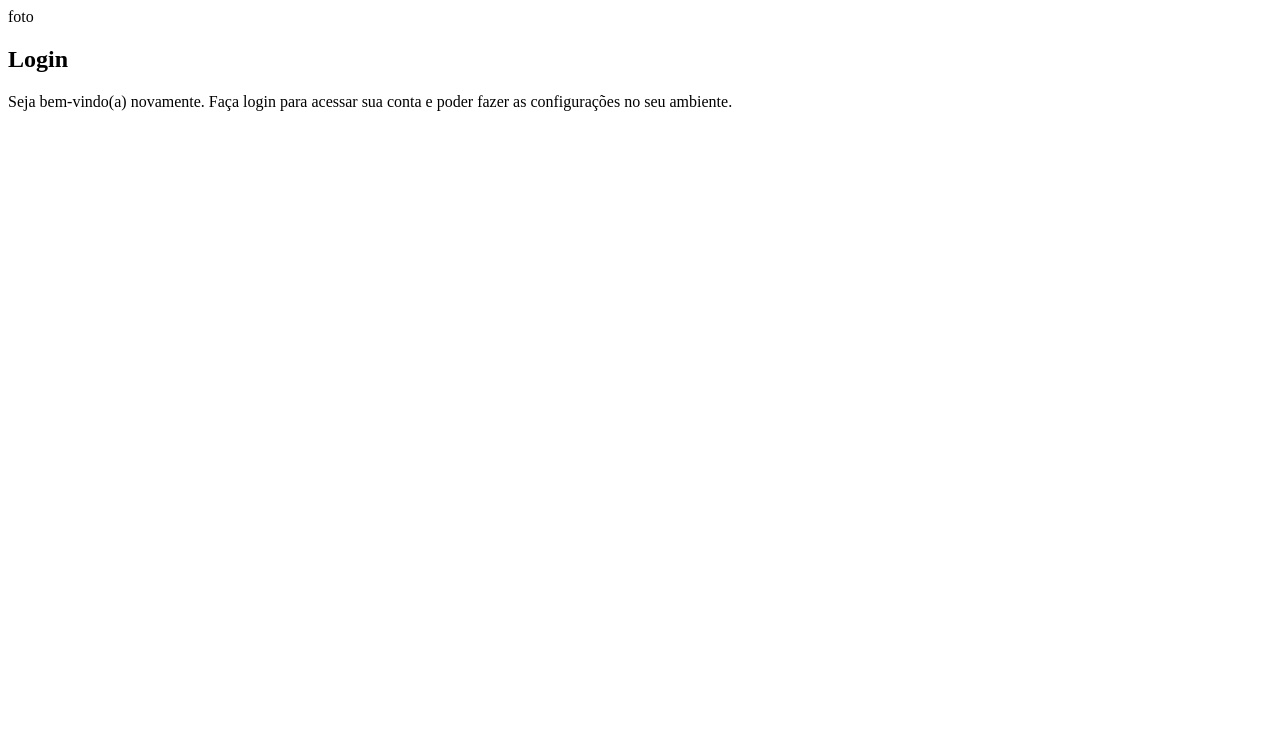
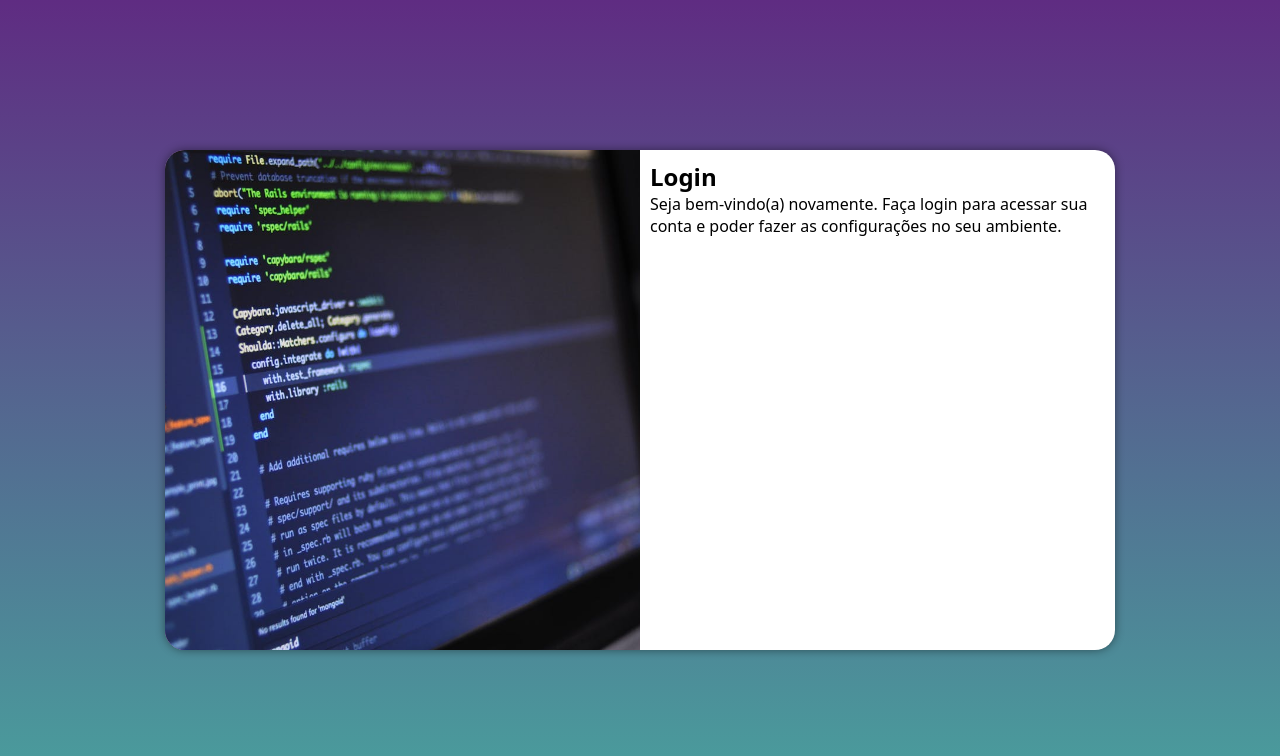
Before and after one commit to yarthhur/projeto-login, a plain HTML site: page index.html in a window 1280 px wide. Drawn offline with Linux system fonts and the light colour scheme.

Commit message:
mobile first e outras telas

```diff
--- /dev/null
+++ b/estilos/media-query.css
@@ -0,0 +1,43 @@
+@charset "UTF-8";
+
+@media screen and (min-width: 768px) and (max-width: 992px) {
+    body{
+        background-image: linear-gradient(to top, #49a09d, #5f2c82);
+    }
+
+    section#login{
+        width: 80vw;
+    }
+
+    section#login > div#imagem{
+        float: left;
+        width: 30%;
+        height: 100%;
+    }
+
+    section#login > div#formulario{
+        float: right;
+        width: 70%;
+    }
+}
+
+@media screen and (min-width: 992px){
+    body{
+        background-image: linear-gradient(to top, #49a09d, #5f2c82);
+    }
+
+    section#login{
+        width: 950px;
+    }
+
+    section#login > div#imagem{
+        float: left;
+        width: 50%;
+        height: 100%;
+    }
+
+    section#login > div#formulario{
+        float: right;
+        width: 50%;
+    }
+}
--- a/estilos/style.css
+++ b/estilos/style.css
@@ -3,3 +3,52 @@
 /*  verde: #49a09d;
     lilas: #5f2c82;
 */
+
+*{
+    font-family: system-ui, -apple-system, BlinkMacSystemFont, 'Segoe UI', Roboto, Oxygen, Ubuntu, Cantarell, 'Open Sans', 'Helvetica Neue', sans-serif;
+    margin: 0px;
+    padding: 0px;
+    box-sizing: border-box;
+}
+
+body, html{
+    background-color: #5f2c82;
+    height: 100vh;
+    width: 100vw;
+}
+
+main{
+    position: relative;
+    height: 100vh;
+    width: 100vw;
+}
+
+section#login{
+    position: absolute;
+    top: 50%;
+    left: 50%;
+    transform: translate(-50%, -50%);
+    overflow: hidden;
+
+    background-color: white;
+    width: 250px;
+    height: 500px;
+    border-radius: 20px;
+    box-shadow: 0px 0px 10px rgba(0, 0, 0, 0.450);
+
+    transition: width 0.3s, height 0.3s;
+    transition-timing-function: ease;
+}
+
+section#login > div#imagem{
+    display: block;
+    background: #5f2c82 url(../imagens/codes-login.jpg) no-repeat;
+    background-size: cover;
+    background-position: top center;
+    height: 200px;
+}
+
+section#login > div#formulario{
+    display: block;
+    padding: 10px;
+}
--- a/index.html
+++ b/index.html
@@ -4,13 +4,14 @@
     <meta charset="UTF-8">
     <meta name="viewport" content="width=device-width, initial-scale=1.0">
     <link rel="stylesheet" href="estilos/style.css">
+    <link rel="stylesheet" href="estilos/media-query.css">
     <title>Login</title>
 </head>
 <body>
     <main>
-        <section id="Login">
+        <section id="login">
             <div id="imagem">
-                foto
+                <!--Imagem no CSS-->
             </div>
             <div id="formulario">
                 <h1>Login</h1>
```
